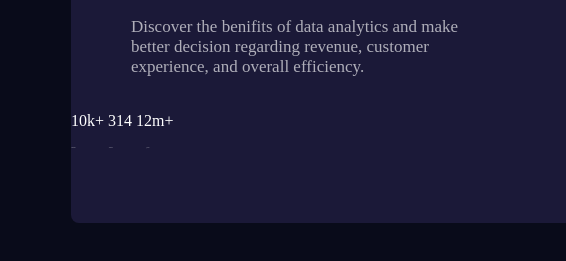
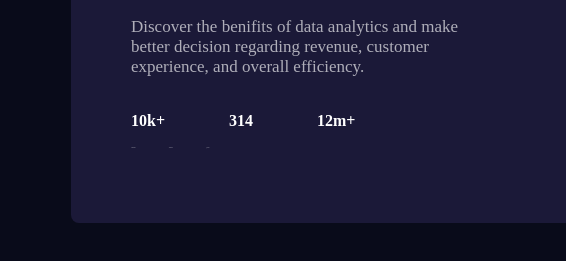
Before and after one commit to Aruln3/bsnscard, a plain HTML site: page index.html in a window 1280 px wide. Shown: the part 199-460 px from the top of the page, 51-617 px from the left. Drawn offline with Linux system fonts and the light colour scheme.

Commit message:
Update index.html

```diff
--- a/index.html
+++ b/index.html
@@ -10,13 +10,13 @@
            <div class="box">
               <h2>Get<span> insights </span>that help your business grow</h3>
                  <p>Discover the benifits of data analytics and make better decision regarding revenue, customer experience, and overall efficiency.</p><br>
-                       <a>10k+ </a>
-                       <a>314 </a>
-                       <a> 12m+ </a><br>
+                       <a class="a1">10k+ </a>
+                       <a class="a2">314 </a>
+                       <a class="a3"> 12m+ </a><br>
                          <sub>
-                                   <a style="font-size:1px; color:hsla(0, 0%, 100%, 0.6) ;">Companies</a>
-                                   <a  style="font-size:1px; margin-left: 30px; color:hsla(0, 0%, 100%, 0.6);">Templates</a>
-                                   <a  style="font-size:1px; margin-left: 30px;color:hsla(0, 0%, 100%, 0.6);"> Queries</a>
+                                   <a class="a4" >Companies</a>
+                                   <a   class="a5" >Templates</a>
+                                   <a  class="a6" > Queries</a>
                         </sub>
                     </div>
                     <div class="imgbox">
@@ -24,6 +24,5 @@
                     </div>
     </div>
     </div>
-
     </body>
 </html>
```
